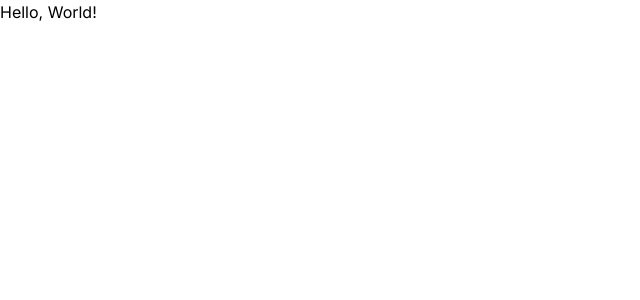
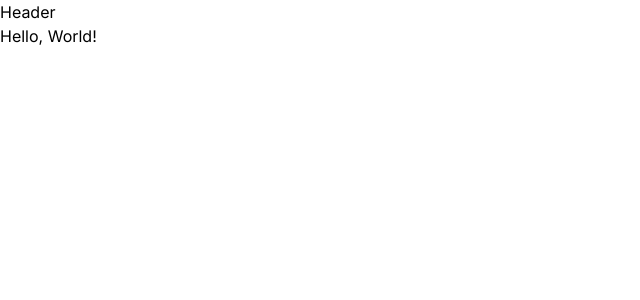
Before and after one commit to AlessandrooGomess/DevStore-Next.Js, a Next.js app: page / in a window 1280 px wide. Shown: the top 300 px of the page, without its empty margins (0-640 px from the left). Built offline with nearby package versions, Linux system fonts and the light colour scheme.

Commit message:
Adicionado Header no layout.tsx

```diff
--- a/src/app/(store)/layout.tsx
+++ b/src/app/(store)/layout.tsx
@@ -1,5 +1,9 @@
+import { Header } from "@/components/header";
 import { ReactNode } from "react";
 
 export default function StoreLayout({ children }: { children: ReactNode }) {
-  return <div>{children}</div>;
+  return <div>
+    <Header />
+    {children}
+    </div>;
 }
--- a/src/components/header.tsx
+++ b/src/components/header.tsx
@@ -0,0 +1,3 @@
+export function Header() {
+    return <div>Header</div>
+}
```
